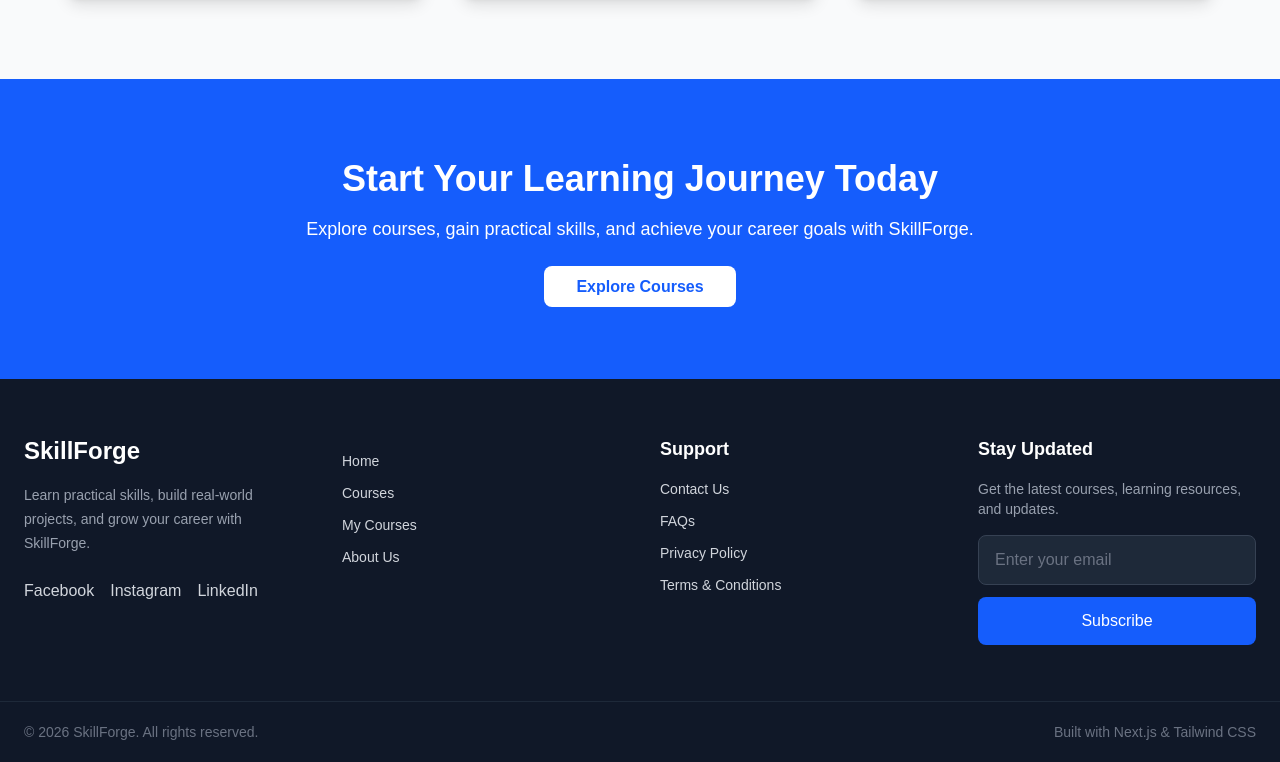
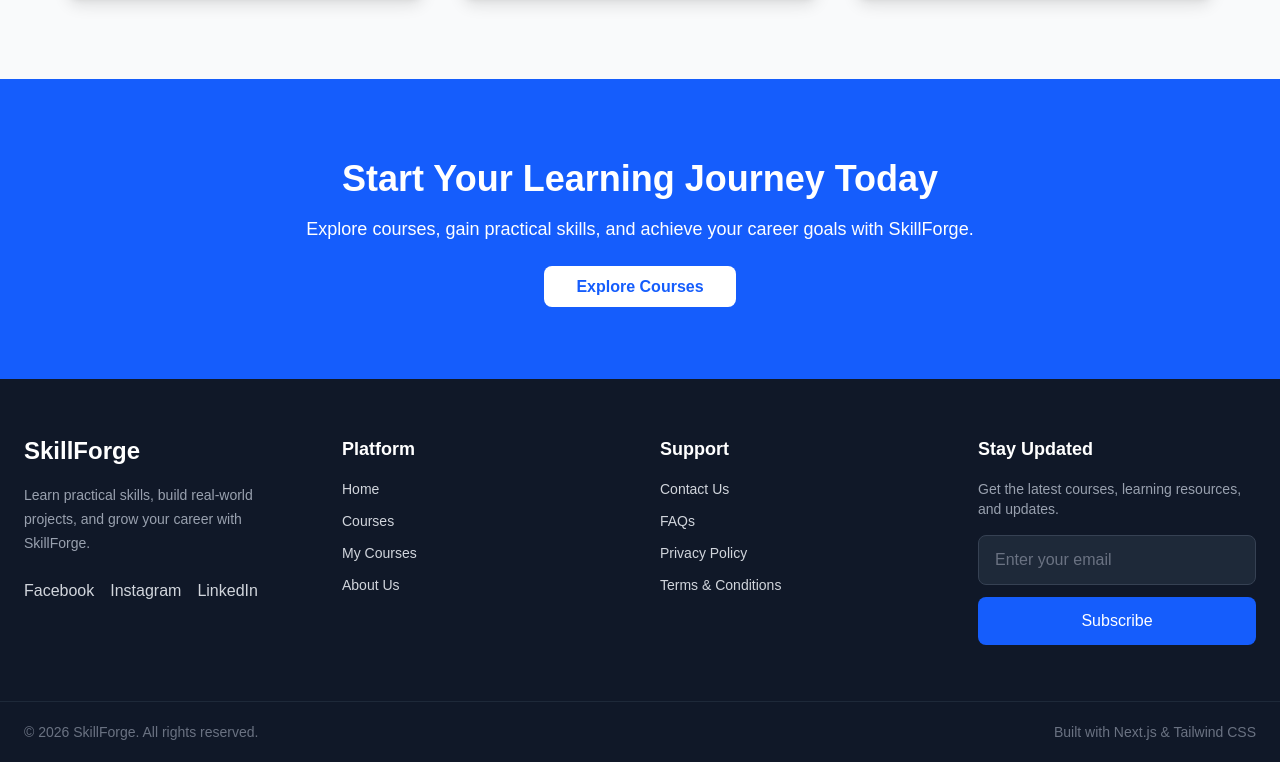
Before and after one commit to gauravkumar2005/SkillForge, a Next.js app: page /About in a window 1280 px wide. Shown: the part 1437-2199 px from the top of the page. Built offline with nearby package versions, Linux system fonts and the light colour scheme.

Commit message:
update footer page

```diff
--- a/src/components/footer/Footer.jsx
+++ b/src/components/footer/Footer.jsx
@@ -45,7 +45,7 @@ export default function Footer() {
           {/* Platform */}
           <div>
             <h3 className="text-white font-semibold text-lg mb-4">
-
+              Platform
             </h3>
 
             <ul className="space-y-3 text-sm">
```
